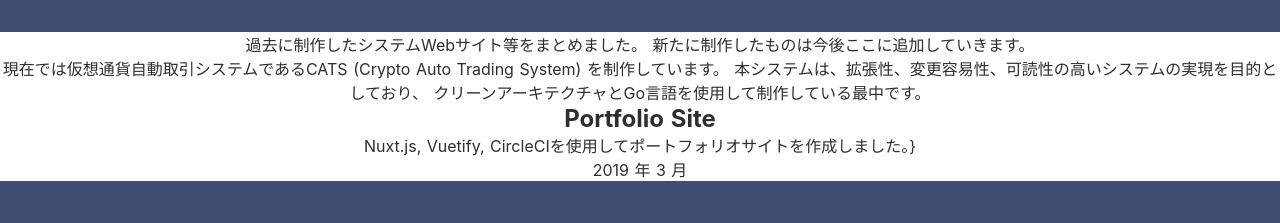
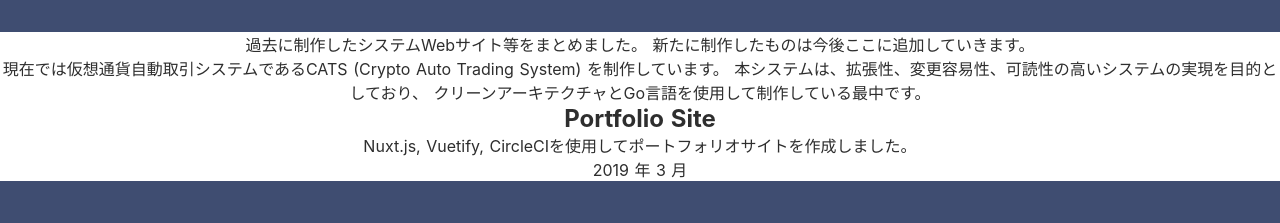
Before and after one commit to zsp2088dev/portfolio, a Nuxt app: page / in a window 1280 px wide. Shown: the part 2495-2718 px from the top of the page. Built offline with nearby package versions, Linux system fonts and the light colour scheme.

Commit message:
余分な波括弧を削除

```diff
--- a/components/02_molecules/ProductCard.vue
+++ b/components/02_molecules/ProductCard.vue
@@ -1,7 +1,7 @@
 <template>
   <div class="product-card">
     <sub-title-text :title="title"></sub-title-text>
-    <explanation-text>{{ text }}}</explanation-text>
+    <explanation-text>{{ text }}</explanation-text>
     <date-text :year="year" :month="month"></date-text>
   </div>
 </template>
```
